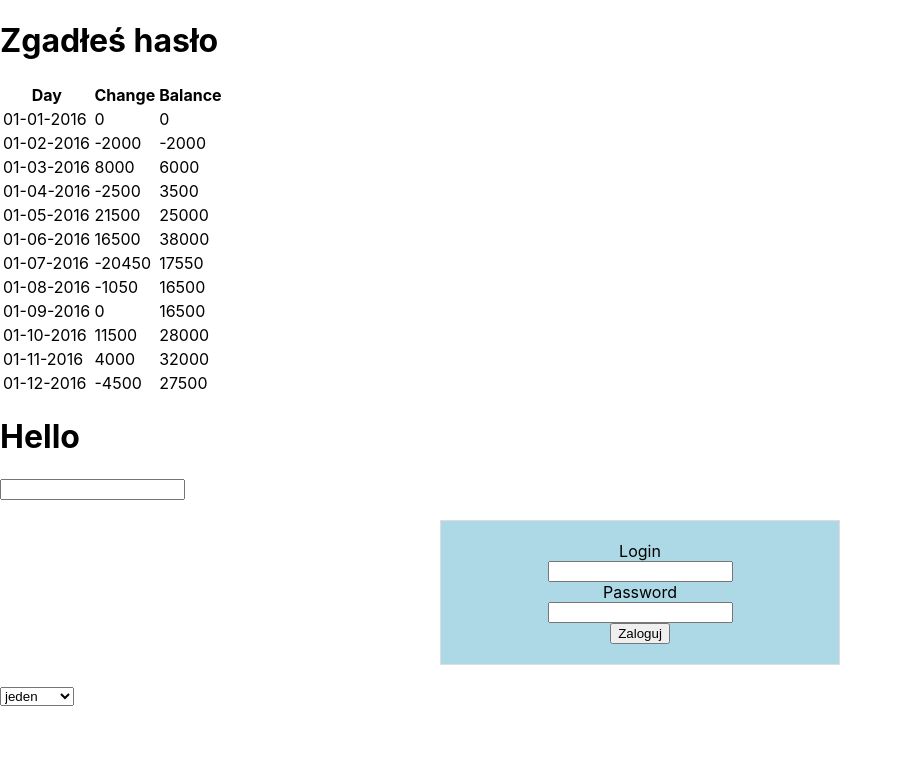
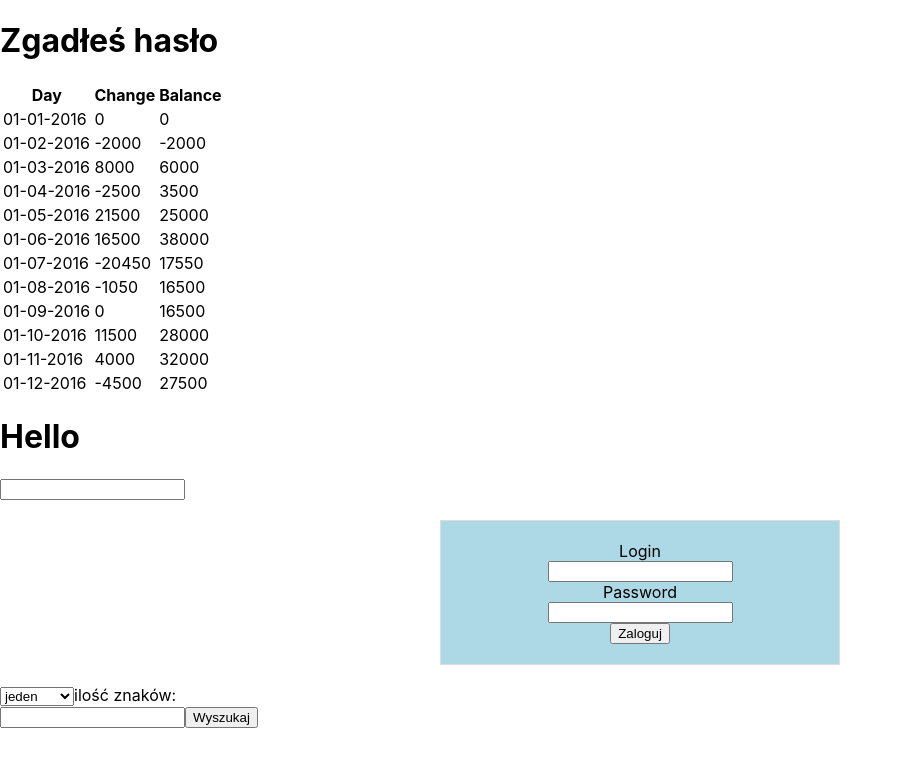
Before and after one commit to MMarek/zadania_12, a React (Create React App) app: page / in a window 1280 px wide. Shown: the top 766 px of the page, without its empty margins (0-903 px from the left). Built offline with nearby package versions, Linux system fonts and the light colour scheme.

Commit message:
SearchForm

```diff
--- a/src/components/home.js
+++ b/src/components/home.js
@@ -4,6 +4,7 @@ import Task02 from "./task02";
 import Task03 from "./task03";
 import Task04 from "./task04";
 import Task05 from "./task05";
+import Task06 from "./task06";
 
 class Home extends Component{
 
@@ -15,6 +16,7 @@ class Home extends Component{
              <Task03/>
              <Task04/>
              <Task05/>
+             <Task06/>
             </>
         );
     }
--- a/src/components/task05.js
+++ b/src/components/task05.js
@@ -26,6 +26,7 @@ class TextField extends Component {
                     <option>osiem</option>
                     <option>dziewięć</option>
                 </select>
+                <span>ilość znaków:</span>
             </div>
         )
     }
--- /dev/null
+++ b/src/components/task06.js
@@ -0,0 +1,58 @@
+import React, {Component} from "react";
+
+function SearchBox() {
+    return (
+        <section>
+            <input type='search'/>
+            <button>Wyszukaj</button>
+        </section>
+    );
+}
+
+// class SearchForm extends Component {
+//     render() {
+//         return (
+        {/*<section>*/}
+        {/*    <input type={search}/>*/}
+        {/*    <button>Wyszukaj</button>*/}
+        // </section>
+        // )
+    // }
+// }
+
+
+// class AddTwoNumbers extends Component {
+//     state = {
+//         inputA: '',
+//         inputB: ''
+//     };
+//
+//     addValue1 = () => {
+//         this.setState({
+//             inputA: this.state.inputA
+//         })
+//     };
+//
+//     addValue2 = () => {
+//         this.setState({
+//             inputB: this.state.inputB
+//         })
+//     };
+//
+//     render() {
+//         return(
+//             <form>
+//                 <input>liczba 1</input>
+//                 <input>liczba 2</input>
+//                 <h1>{this.state.value}</h1>
+//             </form>
+//         )
+//     }
+// }
+
+
+function Task06() {
+    return <SearchBox/>
+}
+
+export default Task06;
```
